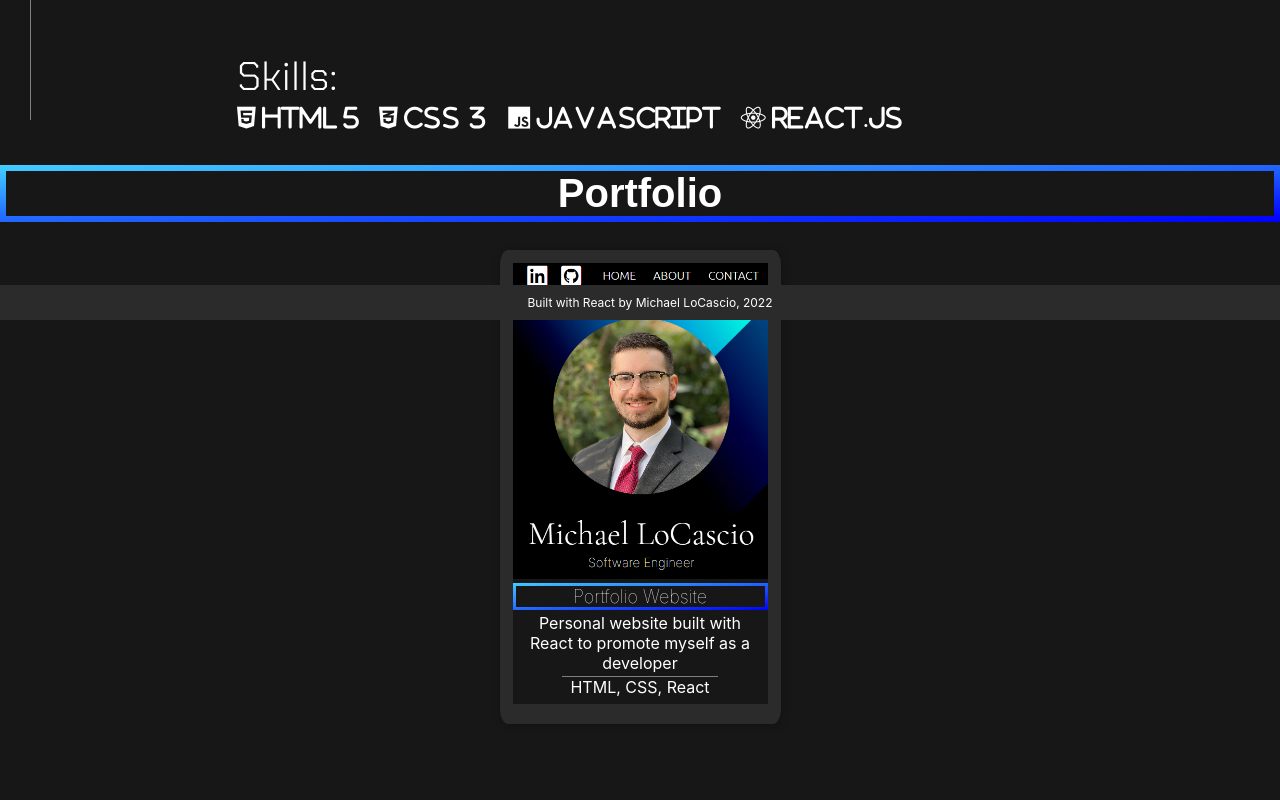
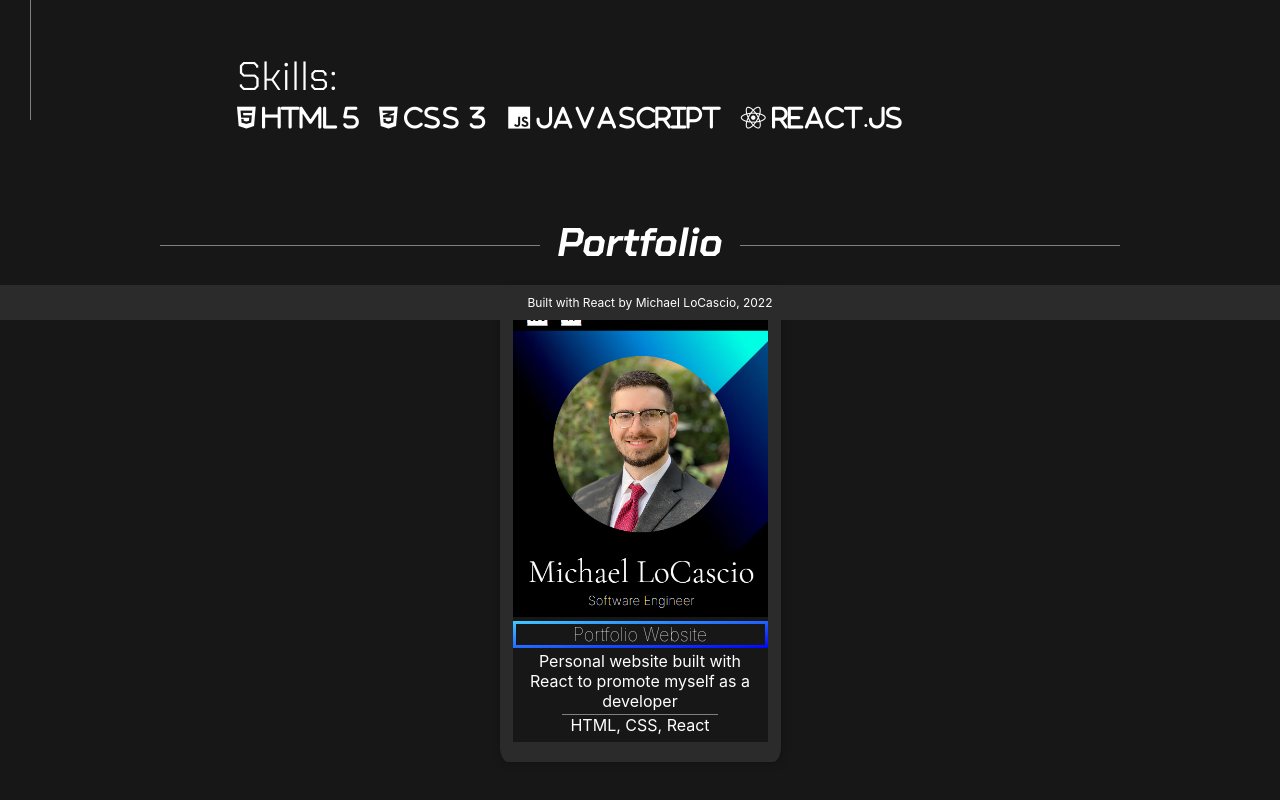
Before and after one commit to Gitmsl/msl-website, a React (Create React App) app: page / in a window 1280 px wide. Shown: the part 480-1280 px from the top of the page. Before the commit the page ends 1252 px from the top, so only its background shows below. Built offline with nearby package versions, Linux system fonts and the light colour scheme.

Commit message:
Portfolio Title update
Updated style and positioning of Portfolio content area title

```diff
--- a/src/portfolio/Portfolio.jsx
+++ b/src/portfolio/Portfolio.jsx
@@ -6,7 +6,11 @@ import portImg from '../images/PortfolioSiteSs.png'
 
 export default function Portfolio() {
     return(
-        <div>
+        <>
+            <div className='portfolioLineContainer'>
+                <div className='portfolioLine'></div>
+            </div>
+            <div className='portfolioContainer'>
                 <h1 className="portfolioTitle">Portfolio</h1>
                 <div className="portfolio">
                     <PortfolioItem
@@ -32,5 +36,6 @@ export default function Portfolio() {
                     /> */}
                 </div>
             </div>
+        </>
     )
 }
--- a/src/portfolio/portfolio.css
+++ b/src/portfolio/portfolio.css
@@ -1,21 +1,38 @@
+.portfolioLineContainer {
+    background-color: transparent;
+}
+.portfolioLine {
+    border-bottom: solid 1px grey;
+    width: 75vw;
+    height: 50px;
+    top: 30px;
+    margin-left: auto;
+    margin-right: auto;
+    position: relative;
+}
+.portfolioContainer {
+    color: white;
+    background-color: transparent;
+}
+
 .portfolio {
     display: flex;
     justify-content: center;
     flex-wrap: wrap;
     gap: 36px;
     color: white;
-    margin-bottom: 48px;
+    margin-bottom: 80px;
 }
 
 .portfolioTitle {
+    position:relative;
     text-align: center;
-    font-family: 'Oswald', sans-serif;
+    width: 200px;
+    font-family: 'Chakra Petch', sans-serif;
     font-size: 2.5rem;
-    color: white;
-    border: solid 6px ; /*placeholder section separator*/
-    border-image-source: linear-gradient(to bottom right, rgb(66, 205, 255), rgb(0, 0, 255) );
-    border-image-slice: 4;
-    margin: 0 0 8px;
+    font-style: italic;
+    margin: auto;
+    background-color: rgb(23, 23, 23);
 }
 
 .portfolioItem {
@@ -35,7 +52,7 @@
 }
 
 .portfolioItem:hover {
-    box-shadow: 0px 0px 30px 8px rgb(0, 208, 255);
+    box-shadow: 0px 6px 25px rgba(0, 133, 255, 0.5);
     transition: box-shadow .5s ease-in-out;
 }
 
```
Lines whose indentation alone changed are shown as unchanged.
